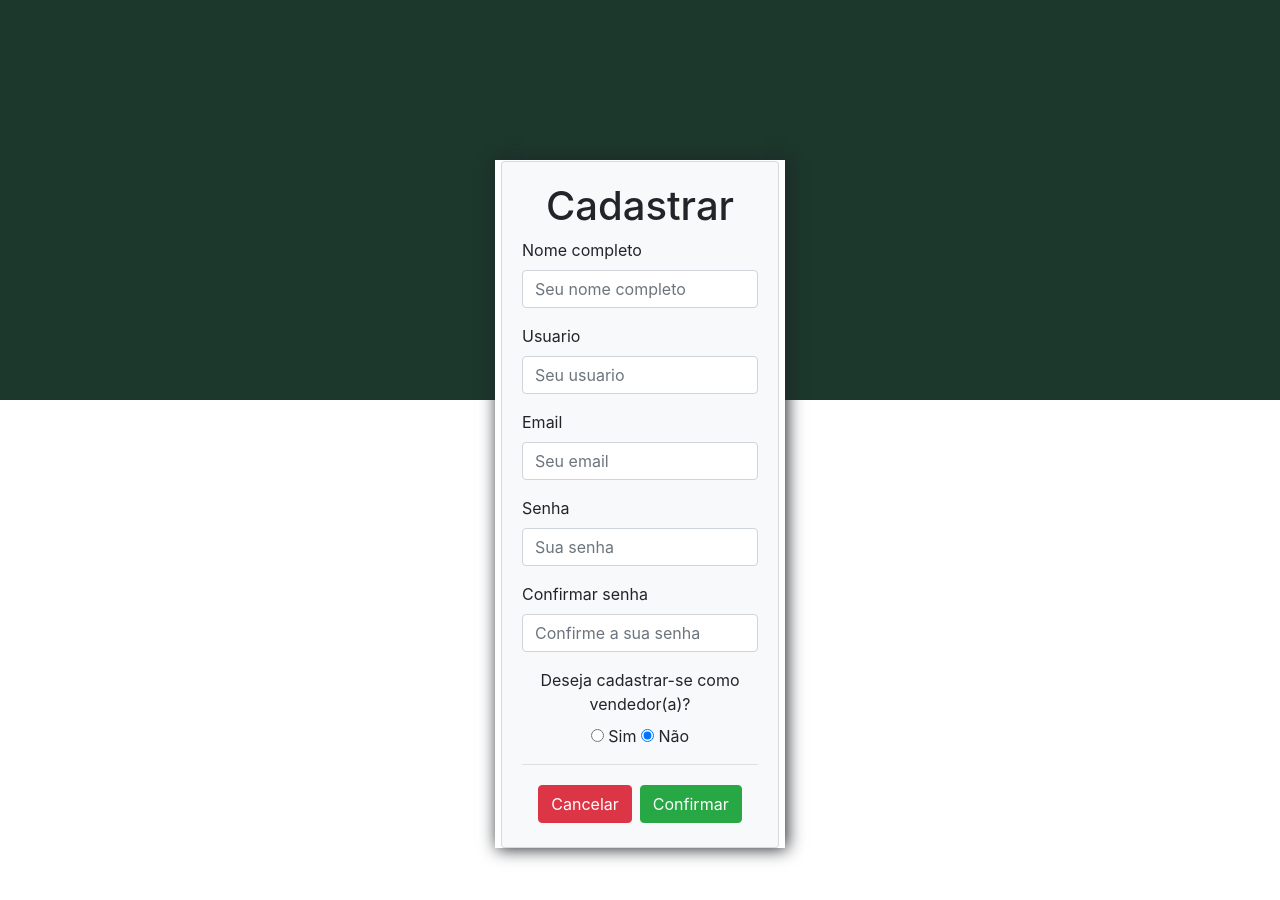
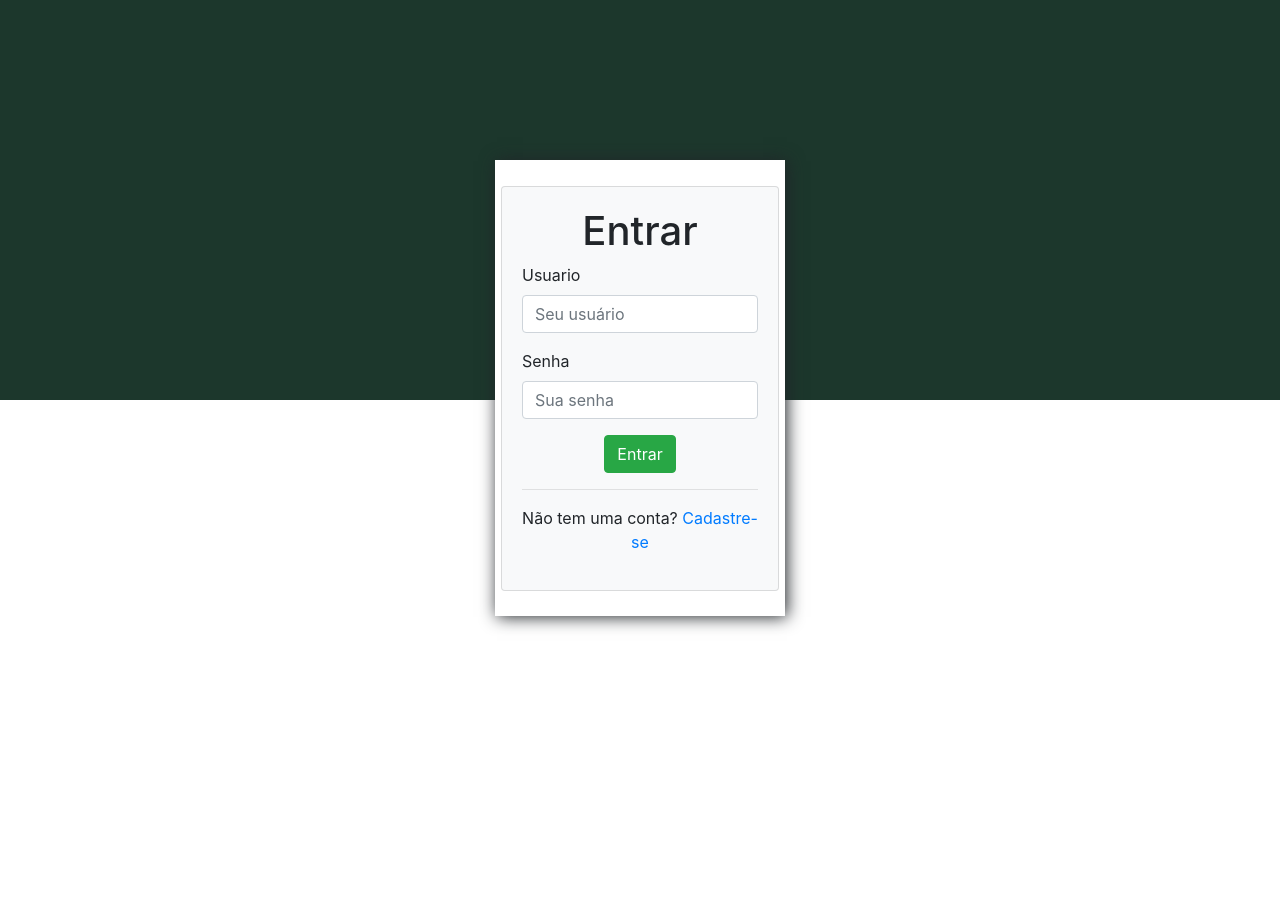
Before and after one commit to Kevellybp/Projeto_Sustenta_Commerce_Front, an Angular app in the folder SustentaCommerce/: page /entrar in a window 1280 px wide. Shown: the top 900 px of the page. After the commit the page ends 800 px from the top, so only its background shows below. Built offline with nearby package versions, Linux system fonts and the light colour scheme.

Commit message:
Adcionando consumo api entrar e cadastrar

```diff
--- a/SustentaCommerce/src/app/app-routing.module.ts
+++ b/SustentaCommerce/src/app/app-routing.module.ts
@@ -1,10 +1,12 @@
 import { NgModule } from '@angular/core';
 import { RouterModule, Routes } from '@angular/router';
+import { CadastrarComponent } from './cadastrar/cadastrar.component';
 import { EntrarComponent } from './entrar/entrar.component';
 
 const routes: Routes = [
-  {path: '', redirectTo:"menu", pathMatch:'full'},
-  {path: 'entrar', component:EntrarComponent}
+  {path: '', redirectTo:"entrar", pathMatch:'full'},
+  {path: 'entrar', component:EntrarComponent},
+  {path: 'cadastra', component: CadastrarComponent}
 ];
 
 @NgModule({
--- a/SustentaCommerce/src/app/app.component.html
+++ b/SustentaCommerce/src/app/app.component.html
@@ -1 +1 @@
-<app-cadastrar></app-cadastrar>
+<router-outlet></router-outlet>
--- a/SustentaCommerce/src/app/cadastrar/cadastrar.component.css
+++ b/SustentaCommerce/src/app/cadastrar/cadastrar.component.css
@@ -1,6 +1,6 @@
 .fundo1 {
     background-color: #1c372c;
-    height: 50vh;
+    height: 65vh;
     width: 100vw;
     display: flex;
     justify-content: center;
@@ -11,7 +11,7 @@
     justify-content: center;
     display: flex;
     align-items: center;
-    height: 86vh;
+    height: 109vh;
     margin: 20vh;
     padding: 6px;
     box-shadow: 2px 1px 1em;
--- a/SustentaCommerce/src/app/cadastrar/cadastrar.component.html
+++ b/SustentaCommerce/src/app/cadastrar/cadastrar.component.html
@@ -1,3 +1,8 @@
+<div class="fundo">
+    <a routerLink='/home'>
+        <img class="imagem" src="../../assets/img/logo" alt="logo">
+    </a>
+</div>
 <div class="container-fluid">
     <div class="row d-flex justify-content-center fundo1">
         <div class="col-md-6">
@@ -5,29 +10,28 @@
                 <div class="card bg-light" style="width: 100rem;">
                     <div class="card-body">
                         <h1 style="color: cff48a;" class="text-center">Cadastrar</h1>
-                        <div class="form-group">
-                            <label for="nome">Nome completo</label>
-                            <input type="text" class="form-control" name="nome" id="nome" placeholder="Seu nome completo">
-                        </div>
+
 
                         <div class="form-group">
-                            <label for="usuario">Usuario</label>
-                            <input type="text" class="form-control" name="usuario" id="usuario" placeholder="Seu usuario">
+                            <label for="usuario">Nome</label>
+                            <input [(ngModel)]='user.usuario' type="text" class="form-control" name="usuario" id="usuario"
+                                placeholder="Seu usuario">
                         </div>
 
                         <div class="form-group">
                             <label for="email">Email</label>
-                            <input type="text" class="form-control" name="email" id="email" placeholder="Seu email">
+                            <input [(ngModel)]='user.emailUsuario' type="text" class="form-control" name="email" id="email" placeholder="Seu email">
                         </div>
 
                         <div class="form-group">
                             <label for="senha">Senha</label>
-                            <input type="password" class="form-control" name="senha" id="senha" placeholder="Sua senha">
+                            <input (input)='confirmSenha($event)' type="password" class="form-control" name="senha" id="senha" placeholder="Sua senha">
                         </div>
 
                         <div class="form-group">
                             <label for="confirmSenha">Confirmar senha</label>
-                            <input type="password" class="form-control" name="confirmSenha" id="confirmSenha" placeholder="Confirme a sua senha">
+                            <input [{ngModel}]='user.senha' type="password" class="form-control" name="confirmSenha" id="confirmSenha"
+                                placeholder="Confirme a sua senha">
                         </div>
 
                         <div class="text-center">
@@ -39,8 +43,9 @@
 
                         <hr class="mt-3">
                         <div class="d-flex justify-content-center mt-3">
-                            <div class="d-flex p-1"><button type="submit" class="btn btn-danger">Cancelar</button></div>
-                            <div class="d-flex p-1"><button type="submit" class="btn btn-success">Confirmar</button></div>
+                            <div class="d-flex p-1"><button type="submit" class="btn btn-danger" routerLink='/menu' >Cancelar</button></div>
+                            <div class="d-flex p-1"><button type="submit" class="btn btn-success" (click)='cadastrar()'>Confirmar</button>
+                            </div>
 
                         </div>
                     </div>
--- a/SustentaCommerce/src/app/cadastrar/cadastrar.component.ts
+++ b/SustentaCommerce/src/app/cadastrar/cadastrar.component.ts
@@ -1,4 +1,7 @@
 import { Component, OnInit } from '@angular/core';
+import { Router } from '@angular/router';
+import { Usuario } from '../model/Usuario';
+import { AuthService } from '../service/auth.service';
 
 @Component({
   selector: 'app-cadastrar',
@@ -6,10 +9,28 @@ import { Component, OnInit } from '@angular/core';
   styleUrls: ['./cadastrar.component.css']
 })
 export class CadastrarComponent implements OnInit {
+confirmarSenha: string
+user: Usuario = new Usuario
 
-  constructor() { }
+  constructor(private auth: AuthService, private router: Router) { }
 
-  ngOnInit(): void {
+  ngOnInit() {
+    window.scroll(0, 0)
   }
+  confirmSenha(event: any){
+    this.confirmarSenha = event.target.value
 
+  }
+  cadastrar() {
+if(this.user.senhaUsuario != this.confirmarSenha){
+  alert('Senhas incorretas, tente novamente!')
 }
+else {
+  this.auth.cadastrar(this.user).subscribe((resp: Usuario)=>{
+    this.user = resp
+    this.router.navigate(['/entrar'])
+    alert ('Parabéns, usuário cadastrado com sucesso!')
+  })
+}
+  }
+}
--- a/SustentaCommerce/src/app/entrar/entrar.component.html
+++ b/SustentaCommerce/src/app/entrar/entrar.component.html
@@ -7,19 +7,20 @@
                         <h1 class="text-center">Entrar</h1>
                         <div class="form-group">
                             <label for="usuario">Usuario</label>
-                            <input type="text" class="form-control" name="usuario" id="usuario" placeholder="Seu usuário">
+                            <input [(ngModel)]='userLogin.usuario' type="text" class="form-control" name="usuario" id="usuario"
+                                placeholder="Seu usuário">
                         </div>
                         <div class="form-group">
                             <label for="senha">Senha</label>
-                            <input type="password" class="form-control" name="senha" id="senha" placeholder="Sua senha">
+                            <input [(ngModel)]='userLogin.senha' type="password" class="form-control" name="senha" id="senha" placeholder="Sua senha">
                         </div>
 
                         <div class="d-flex justify-content-center mt-3">
-                            <button type="submit" class="btn btn-success">Entrar</button>
+                            <button type="submit" class="btn btn-success" (click)='entrar()'>Entrar</button>
                         </div>
                         <hr class="mt-3 mb-3">
                         <p class="text-center">Não tem uma conta?
-                            <a href="">Cadastre-se</a>
+                            <a routerLink='/cadastrar'>Cadastre-se</a>
                         </p>
                     </div>
                 </div>
--- a/SustentaCommerce/src/app/entrar/entrar.component.ts
+++ b/SustentaCommerce/src/app/entrar/entrar.component.ts
@@ -1,4 +1,8 @@
 import { Component, OnInit } from '@angular/core';
+import { Router } from '@angular/router';
+import { environment } from 'src/environments/environment.prod';
+import { UserLogin } from '../model/UserLogin';
+import { AuthService } from '../service/auth.service';
 
 @Component({
   selector: 'app-entrar',
@@ -6,11 +10,27 @@ import { Component, OnInit } from '@angular/core';
   styleUrls: ['./entrar.component.css']
 })
 export class EntrarComponent implements OnInit {
+userLogin: UserLogin = new UserLogin
+  constructor(private auth: AuthService, private router: Router) {
 
-  constructor() { }
+   }
 
   ngOnInit() {
     window.scroll(0,0)
   }
+entrar() {
+this.auth.entrar(this.userLogin).subscribe((resp: UserLogin)=>{
+  this.userLogin = resp
 
+  environment.token = this.userLogin.token
+  environment.nome = this.userLogin.nome
+  environment.emailUsuario = this.userLogin.usuario
+  environment.usuarioVendedor = this.userLogin.usuarioVendedor
+  environment.usuarioAdmnistrador = this.userLogin.usuarioAdministrador
+ // if(this.userLogin.usuarioVendedor==false){
+    //this.router.navigate(['/menu'])
+//  }
+
+})
 }
+}
--- a/SustentaCommerce/src/environments/environment.prod.ts
+++ b/SustentaCommerce/src/environments/environment.prod.ts
@@ -1,3 +1,10 @@
 export const environment = {
-  production: true
+  production: true,
+  token: '',
+  nome: '',
+  id: 0,
+  emailUsuario: '',
+  usuarioVendedor: false,
+  usuarioAdmnistrador: false
+
 };
```
Also changed, not shown: SustentaCommerce/src/assets/logo (2).png (added), SustentaCommerce/src/assets/logo.png (deleted).
